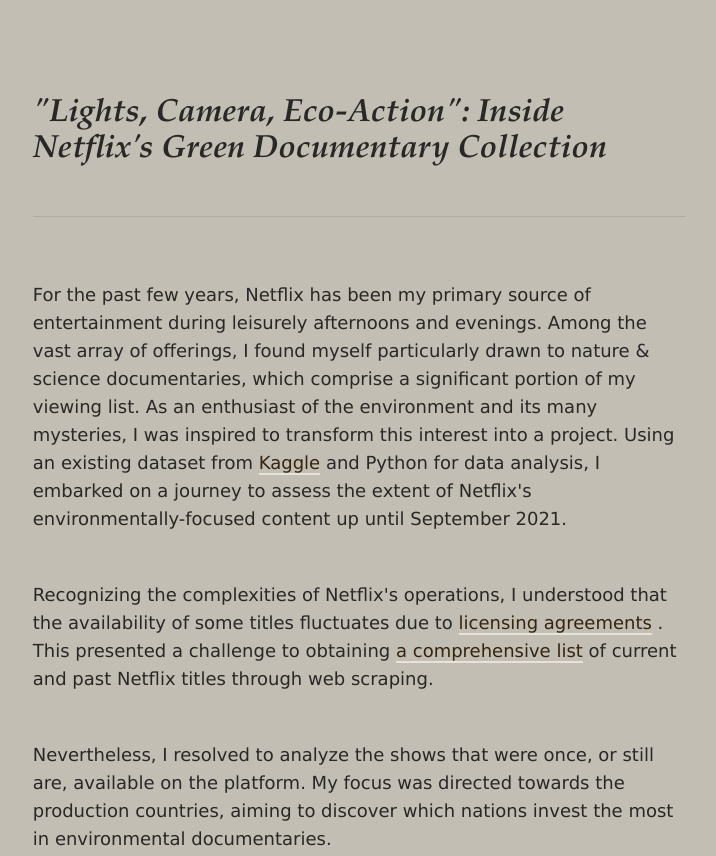
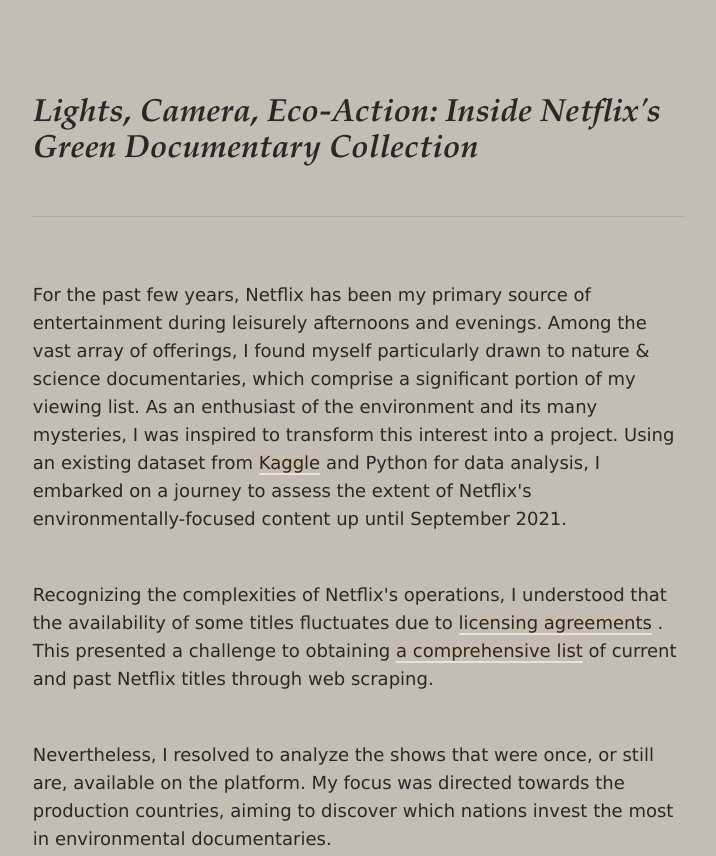
Before and after one commit to krystalwon/environmental-docus-in-netflix, a plain HTML site: page index.html in a window 1280 px wide. Shown: the top 856 px of the page, without its empty margins (281-997 px from the left). Drawn offline with nearby package versions, Linux system fonts and the light colour scheme; a script that the page names is missing.

Commit message:
Update index.html

```diff
--- a/index.html
+++ b/index.html
@@ -142,7 +142,7 @@
             <h3 class="text-h3 font-secondary mb-5">
               <b
                 ><i
-                  >"Lights, Camera, Eco-Action": Inside Netflix's Green
+                  >Lights, Camera, Eco-Action: Inside Netflix's Green
                   Documentary Collection</i
                 ></b
               >
```
